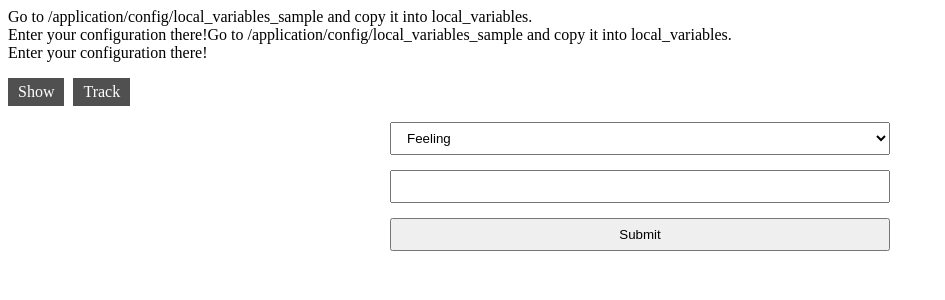
After one commit to mihaimangu/brain_log, a CodeIgniter app: page /database/track in a window 1280 px wide. The commit adds this page. Shown: the top 300 px of the page, without its empty margins (0-945 px from the left). Run offline with CodeIgniter, Linux system fonts and the light colour scheme; data that the repository does not hold is empty.

Commit message:
add single feeling page, add (partial) option to track other influents (like coffee, sleep etc).

```diff
--- a/application/config/routes.php
+++ b/application/config/routes.php
@@ -77,3 +77,5 @@ $route['api/logs'] = 'api/logs';
 $route['login'] = 'general/login';
 $route['debug'] = 'general/debug';
 $route['logout'] = 'general/logout';
+$route['track'] = 'general/track';
+$route['new-influent'] = 'general/new_influent';
--- a/application/controllers/General.php
+++ b/application/controllers/General.php
@@ -14,13 +14,10 @@ class General extends CI_Controller
     public function index()
     {
 
-        $logged_in = $this->users_model->check_auth();
+        date_default_timezone_set('Europe/Bucharest');
 
-        //if not logged in, move to index page
-        if(!$logged_in){
-             header("Location: " . base_url('/login'));
 
-        }
+        $this->redirect_auth();
 
         $this->load->view('part/header');
         $this->load->view('add_note');
@@ -45,6 +42,14 @@ class General extends CI_Controller
 
     public function feeling($id)
     {
+
+        //detect if user want to delete the entry
+        if(isset($_POST) && isset($_POST['delete']) && $_POST['delete'] == true){
+            $params = [
+              'deleted' => 1
+            ];
+            $this->general_model->update_general('logs', $id, $params);
+        }
 
         $filter = [
           'type' => ['feeling'],
@@ -126,4 +131,52 @@ class General extends CI_Controller
 
     }
 
+    public function track()
+    {
+
+        $this->load->view('part/header');
+        $this->load->view('track');
+        $this->load->view('part/footer');
+
+
+    }
+
+    public function new_influent()
+    {
+
+        $this->redirect_auth();
+
+
+        if(isset($_POST) && count($_POST)){
+
+            $post = $this->input->post();
+
+            $params = [
+                'user_id' => 1,
+                'name' => $post['name'],
+                'unit_of_measure' => $post['measure'],
+            ];
+
+            var_dump($params);
+
+            $this->general_model->write_general('log_types', $params);
+        }
+
+        $this->load->view('part/header');
+        $this->load->view('new_influent');
+        $this->load->view('part/footer');
+
+    }
+
+    function redirect_auth()
+    {
+
+        //if not logged in, move to index page
+        $logged_in = $this->users_model->check_auth();
+        if(!$logged_in){
+             header("Location: " . base_url('/login'));
+        }
+
+    }
+
 }
--- a/application/models/General_model.php
+++ b/application/models/General_model.php
@@ -158,7 +158,10 @@ class General_model extends CI_Model
     public function get_feelings()
     {
 
-        $where = array('user_id' => 1);
+        $where = array(
+            'user_id' => 1,
+            'deleted' => 0
+        );
 
         $this->db->where($where);
         $this->db->order_by('id', 'desc');
@@ -166,7 +169,14 @@ class General_model extends CI_Model
 
         return $query->result_array();
 
-
     }
 
+	public function update_general($table, $id, $params)
+	{
+
+		$this->db->where('id', $id);
+		$this->db->update($table, $params);
+
+	}
+
 }
--- /dev/null
+++ b/application/views/track.php
@@ -0,0 +1,18 @@
+<div class="new-log--wrapper">
+    <form>
+
+       <div class="new-log--row">
+            <select name="type">
+                <option value="feeling">Feeling</option>
+                <?php ?>
+            </select>
+        </div>
+
+        <div class="new-log--row">
+             <input type="text" name="measurement">
+        </div>
+
+        <input type="submit">
+
+    </form>
+</div>
--- a/assets/css/main.css
+++ b/assets/css/main.css
@@ -3,7 +3,6 @@ body {
 
 .feeling {
   border: 1px solid #d9d9d9;
-  max-width: 450px;
   margin-bottom: 30px; }
 
 .menu ul {
@@ -50,4 +49,27 @@ body {
   top: 0;
   right: 0;
   border: 1px solid transparent;
-  background: none; }
+  background: none;
+  cursor: pointer;
+  text-transform: uppercase; }
+
+.feelings-wrapper {
+  max-width: 450px;
+  margin-left: auto;
+  margin-right: auto; }
+
+.new-influent--row {
+  display: block;
+  margin-bottom: 15px; }
+
+.new-log--wrapper {
+  text-align: center; }
+
+.new-log--wrapper select, .new-log--wrapper input {
+  width: 500px;
+  max-width: 100%;
+  padding: 7px 12px;
+  box-sizing: border-box; }
+
+.new-log--row {
+  margin-bottom: 15px; }
--- a/src/css/main.scss
+++ b/src/css/main.scss
@@ -4,7 +4,6 @@ body{
 
 .feeling{
     border: 1px solid #d9d9d9;
-    max-width: 450px;
     margin-bottom: 30px;
 }
 
@@ -62,4 +61,35 @@ body{
     right: 0;
     border: 1px solid transparent;
     background: none;
+    cursor: pointer;
+    text-transform: uppercase;
 }
+
+.feelings-wrapper{
+    max-width: 450px;
+    margin-left: auto;
+    margin-right: auto;
+}
+
+.new-influent--row{
+    display: block;
+    margin-bottom: 15px;
+}
+
+//track page
+.new-log--wrapper{
+    text-align: center;
+}
+
+.new-log--wrapper{
+    select, input{
+        width: 500px;
+        max-width: 100%;
+        padding: 7px 12px;
+        box-sizing: border-box;
+    }
+}
+
+.new-log--row{
+    margin-bottom: 15px;
+}
```
Also changed, not shown: application/views/list_feelings.php (+21 -3 lines), application/views/new_influent.php (added, +16 -0 lines), application/views/single_feeling.php (+7 -1 lines).
